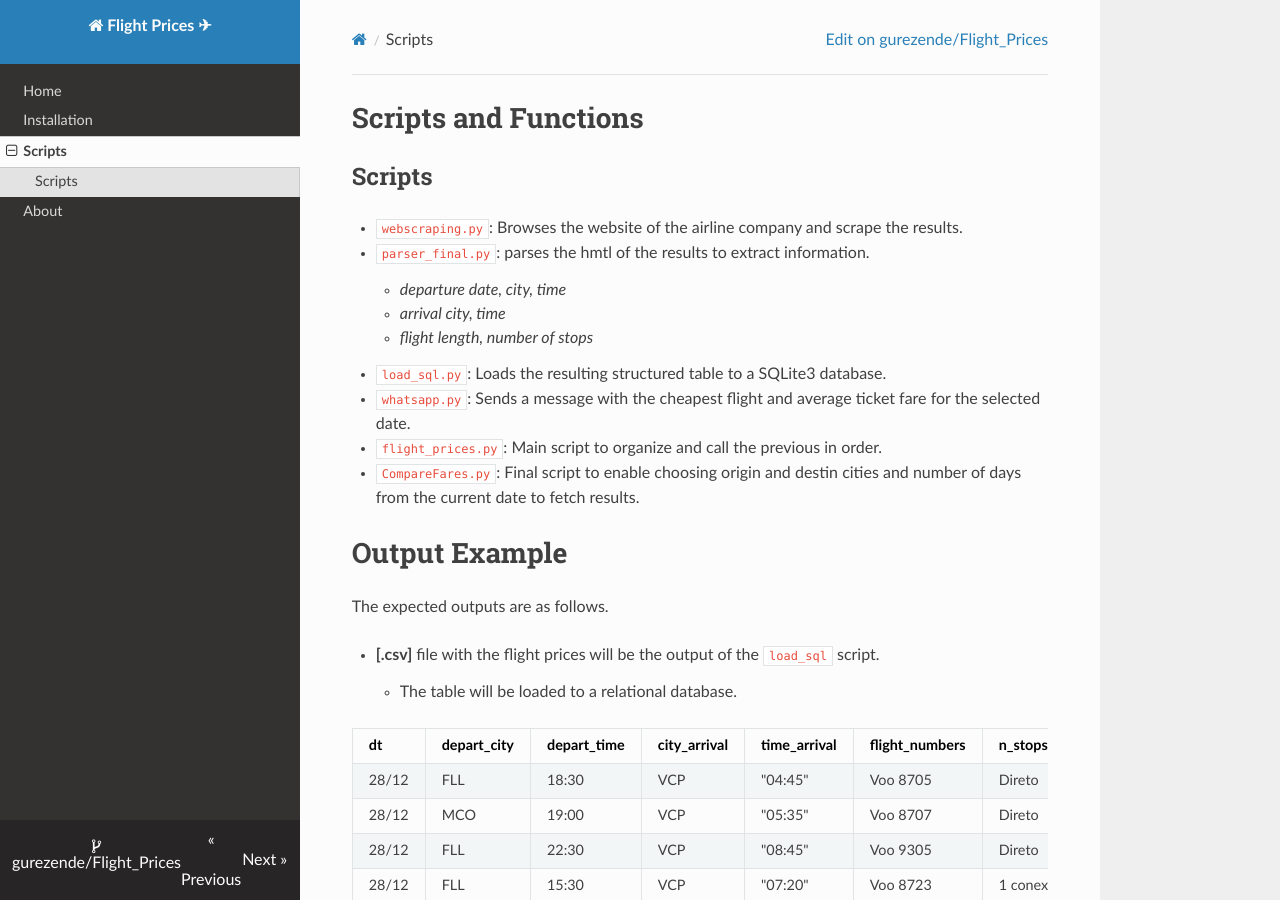
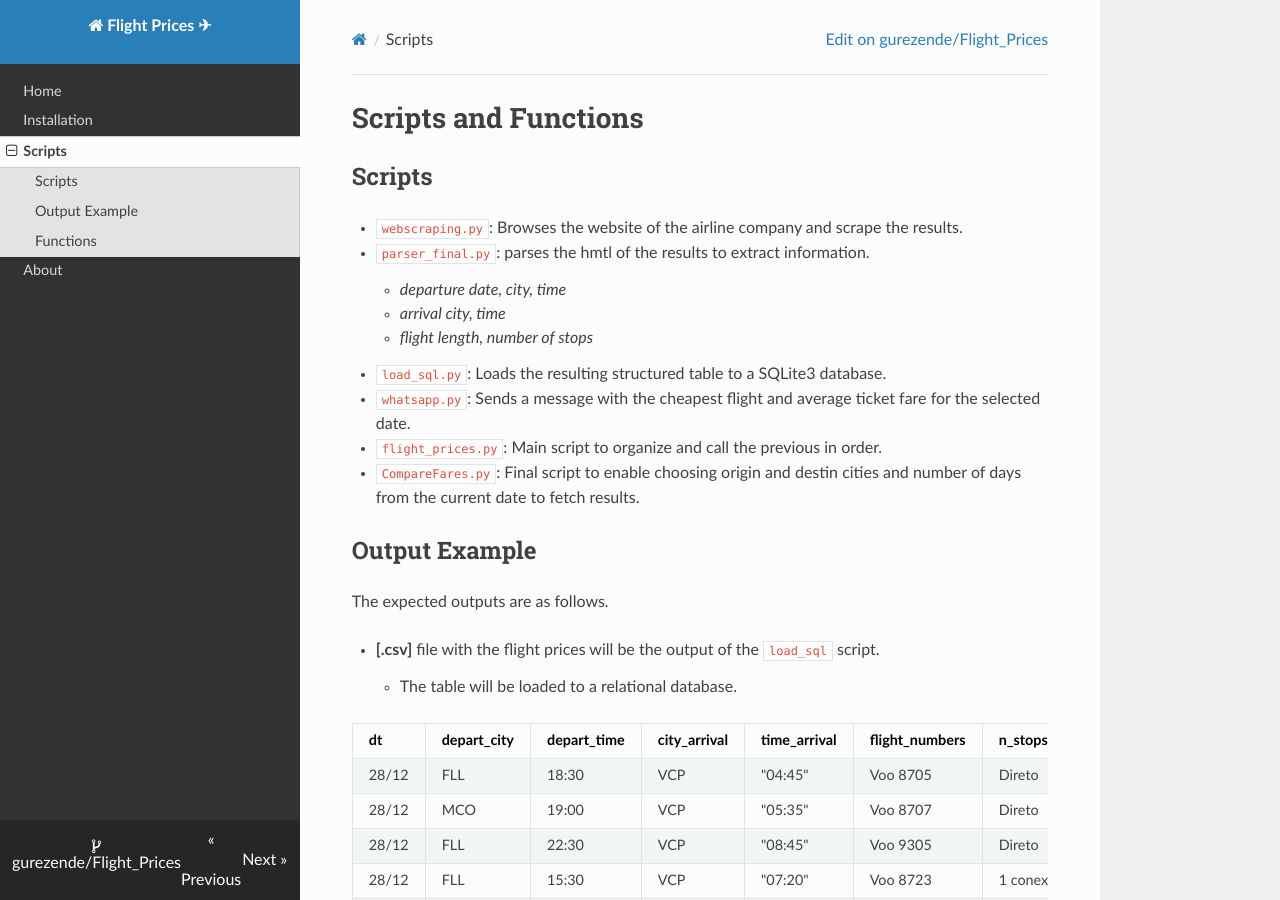
Before and after one commit to gurezende/Flight_Prices, an MkDocs documentation site: the page built from docs/functions.md, in a window 1280 px wide and 900 px high. Built offline with MkDocs 1.6.1, drawn with Linux system fonts in a browser that asks for light colours; nearby versions of some CDN libraries.

Commit message:
Upd: Documentation updates add output example

```diff
--- a/docs/functions.md
+++ b/docs/functions.md
@@ -12,7 +12,7 @@
 * `flight_prices.py`: Main script to organize and call the previous in order.
 * `CompareFares.py`: Final script to enable choosing origin and destin cities and number of days from the current date to fetch results.
 
-# Output Example
+## Output Example
 
 The expected outputs are as follows.
 
```
Also changed, not shown: site/functions/index.html, site/index.html, site/installation/index.html.
